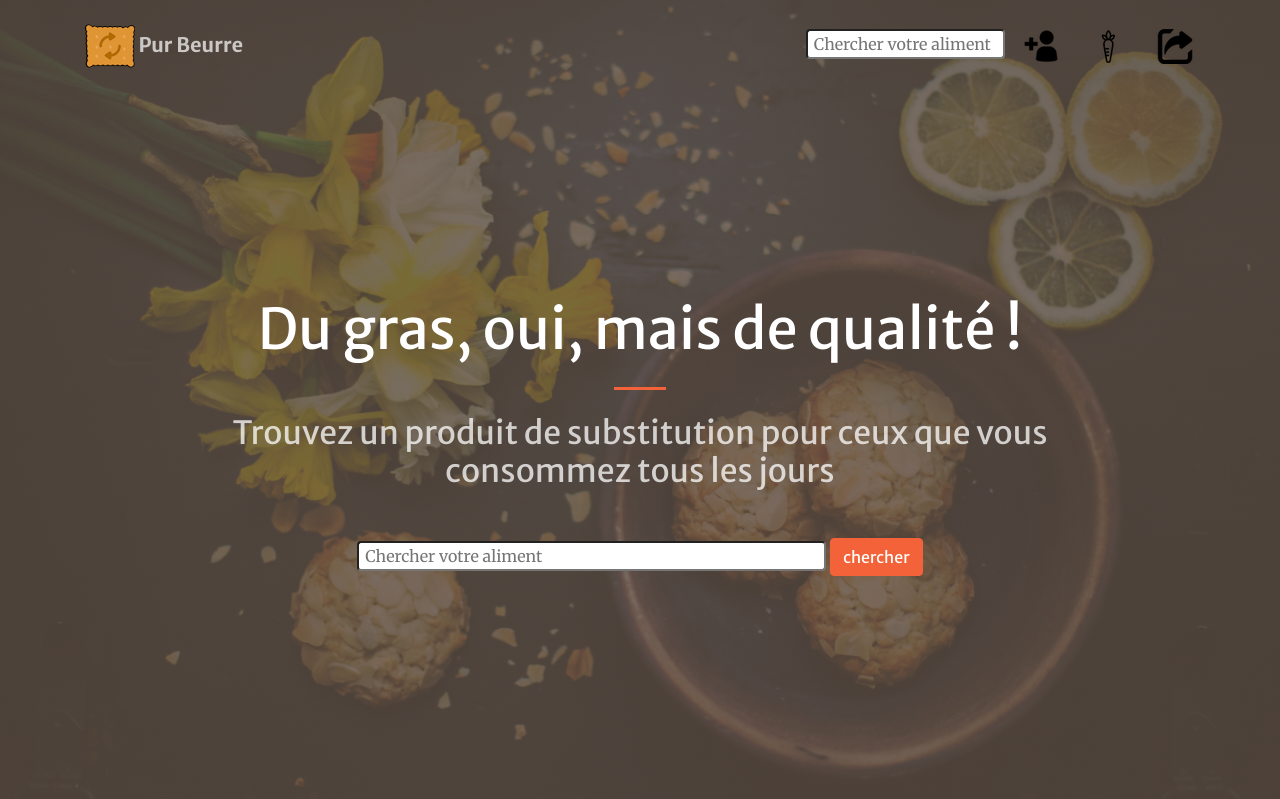
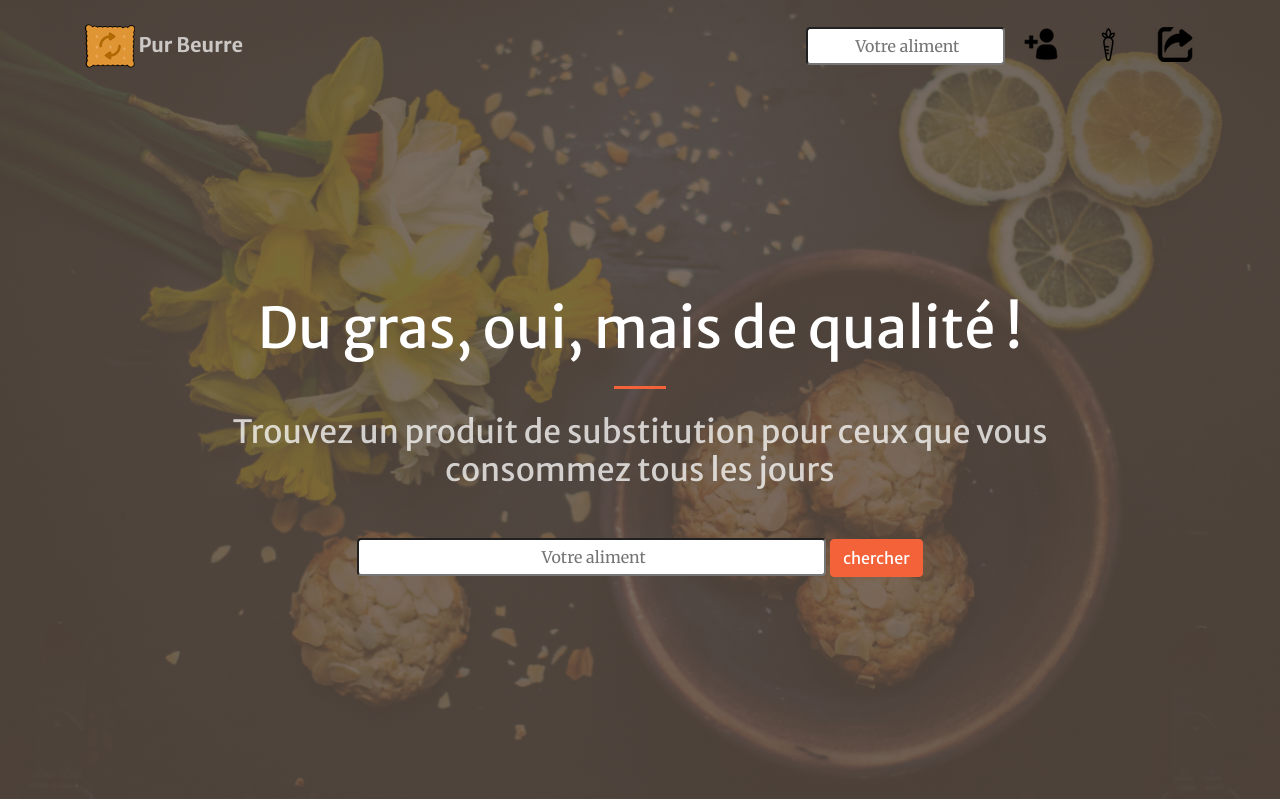
Before and after one commit to CamClrt/PurBeurre, a Django app: template pur_beurre/food_choice/templates/food_choice/home.html in a window 1280 px wide. Shown: the top 799 px of the page. Run offline with Django 3.2, Linux system fonts and the light colour scheme; the template is opened without the code that fills it, so the values that code supplies are empty; some libraries are stand-ins or nearby versions.

Commit message:
style(home+register): improve design and fix design bugs

```diff
--- a/pur_beurre/food_choice/templates/food_choice/home.html
+++ b/pur_beurre/food_choice/templates/food_choice/home.html
@@ -1,23 +1,47 @@
 {% extends 'base.html' %}
+{% block content %}
 
-{% block content %}
+<!-- Masthead-->
+<header class="masthead">
+    <div class="container h-100">
+        <div class="row h-100 align-items-center justify-content-center text-center">
+            <div class="col-lg-10 align-self-end">
+                <h1 class="text-white">Du gras, oui, mais de qualité !</h1>
+                <hr class="divider my-4" />
+                <h2 class="text-white-75 font-weight-light mb-5">Trouvez un produit de substitution pour ceux que
+                    vous consommez tous les jours</h2>
+
+            </div>
+            <div class="col-lg-8 align-self-baseline">
+                <input type="text" name="search" id="search" class="rounded" placeholder=" Votre aliment"
+                    size="50" maxlength="20" />
+                <a class="btn btn-primary js-scroll-trigger" href="#about">chercher</a>
+            </div>
+        </div>
+    </div>
+</header>
+
 <!-- Services-->
 <section class="page-section" id="services">
     <div class="container">
         <h2 class="text-center mt-0">Colette et Remy</h2>
         <hr class="divider my-4" />
-        <p class="text-center mt-0">Remy et Colette sont amoureux de la gastronomie française. Ils Travaillent quotidiennement avec les meilleurs produits du terroir, ils affectionnent particulièrement la bonne chaire et aiment partager leur passion.</p>
+        <p class="text-center mt-0">Remy et Colette sont amoureux de la gastronomie française. Ils Travaillent
+            quotidiennement avec les meilleurs produits du terroir, ils affectionnent particulièrement la bonne chaire
+            et aiment partager leur passion.</p>
         <div class="row">
             <div class="col-lg-6 col-md-12 text-center">
                 <div class="mt-5">
-                    <img src="static/src/assets/img/colette.png" alt="Colette" class="border border-white max-width: 100% height: auto"/>
+                    <img src="static/src/assets/img/colette.png" alt="Colette"
+                        class="border border-white max-width: 100% height: auto" />
                     <!-- <i class="fas fa-4x fa-gem text-primary mb-4"></i> -->
                     <h3 class="h4 mb-2">Colette</h3>
                 </div>
             </div>
             <div class="col-lg-6 col-md-12 text-center">
                 <div class="mt-5">
-                    <img src="static/src/assets/img/remy.png" alt="Colette" class="border border-white max-width: 100% height: auto"/>
+                    <img src="static/src/assets/img/remy.png" alt="Colette"
+                        class="border border-white max-width: 100% height: auto" />
                     <!-- <i class="fas fa-4x fa-laptop-code text-primary mb-4"></i> -->
                     <h3 class="h4 mb-2">Rémy</h3>
                 </div>
@@ -49,4 +73,5 @@
         </div>
     </div>
 </section>
+
 {% endblock content %}
--- /dev/null
+++ b/pur_beurre/static/style.css
@@ -0,0 +1,12 @@
+input {
+    text-align: center;
+    height: 38px;
+  }
+
+  ::-webkit-input-placeholder {
+    text-align: center;
+  }
+
+  :-moz-placeholder {
+    text-align: center;
+  }
--- a/pur_beurre/templates/base.html
+++ b/pur_beurre/templates/base.html
@@ -21,6 +21,7 @@
         rel="stylesheet" />
     <!-- Core theme CSS (includes Bootstrap)-->
     <link href="{% static 'dist/css/styles.css' %}" rel="stylesheet" />
+    <link href="{% static 'style.css' %}" rel="stylesheet" />
     <title>Pur Beurre - Pour le bon gras!</title>
 </head>
 
@@ -39,7 +40,7 @@
                     <li class="nav-item"></li>
                     <form method="post" action="">
                         <input type="text" name="nav_search" id="nav_search" class="rounded"
-                            placeholder=" Chercher votre aliment" size="20" maxlength="20" />
+                            placeholder=" Votre aliment" size="20" maxlength="20" />
                     </form>
                     </li>
                     <li class="nav-item"><a class="nav-link js-scroll-trigger" href="#"><img
@@ -55,31 +56,15 @@
 
     {% if messages %}
     {% for message in messages %}
-    <div class="alert alert-{{ message.tags }}">
-        {{ message }}
-    </div>
+    <section class="page-section">
+        <div class="container">
+            <div class="alert alert-{{ message.tags }}">
+                {{ message }}
+            </div>
+        </div>
+    </section>
     {% endfor %}
     {% endif %}
-
-    <!-- Masthead-->
-    <header class="masthead">
-        <div class="container h-100">
-            <div class="row h-100 align-items-center justify-content-center text-center">
-                <div class="col-lg-10 align-self-end">
-                    <h1 class="text-white">Du gras, oui, mais de qualité !</h1>
-                    <hr class="divider my-4" />
-                    <h2 class="text-white-75 font-weight-light mb-5">Trouvez un produit de substitution pour ceux que
-                        vous consommez tous les jours</h2>
-
-                </div>
-                <div class="col-lg-8 align-self-baseline">
-                    <input type="text" name="search" id="search" class="rounded" placeholder=" Chercher votre aliment"
-                        size="50" maxlength="20" />
-                    <a class="btn btn-primary js-scroll-trigger" href="#about">chercher</a>
-                </div>
-            </div>
-        </div>
-    </header>
 
     {% block content %}
     {% endblock content %}
```
Also changed, not shown: pur_beurre/users/templates/users/register.html (+33 -2 lines).
